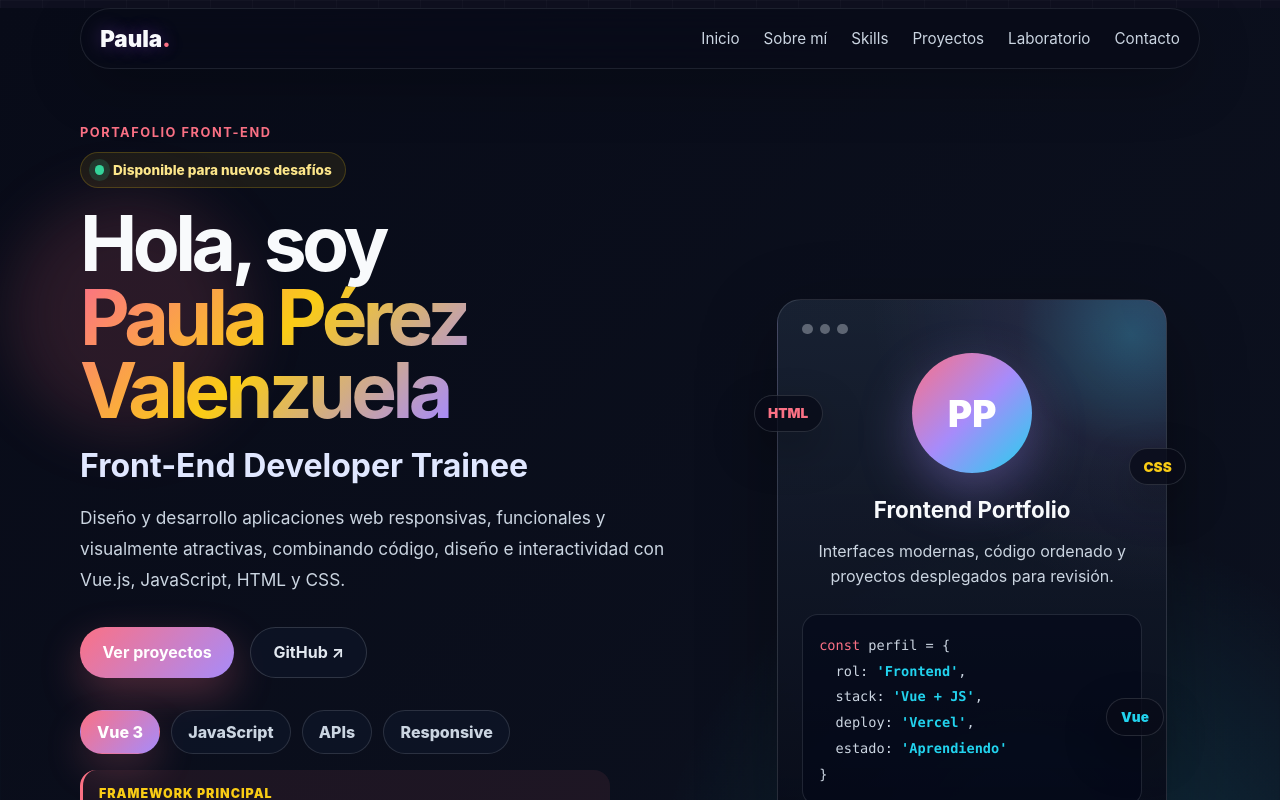
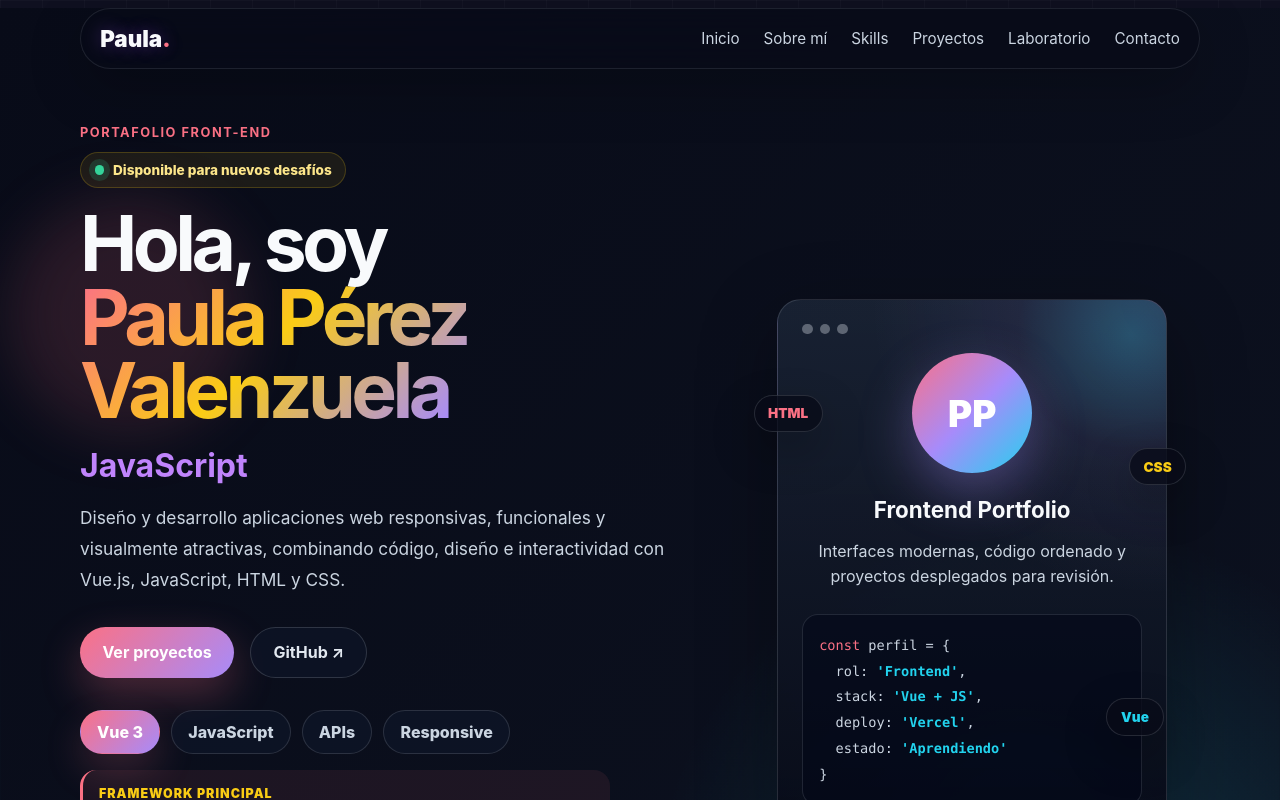
Before and after one commit to Paula-front/portafolio-paula, a Vue app: page / in a window 1280 px wide. Shown: the top 800 px of the page. Built offline with nearby package versions, Linux system fonts and the light colour scheme.

Commit message:
feat: mejorar hero con componente de texto rotativo reutilizable

```diff
--- /dev/null
+++ b/src/components/TextRotator.vue
@@ -0,0 +1,42 @@
+<template>
+  <span class="text-rotator">
+    {{ currentText }}
+  </span>
+</template>
+
+<script setup>
+import { ref, onMounted, onBeforeUnmount } from 'vue'
+
+const texts = [
+  'Desarrolladora Front-End',
+  'Vue.js',
+  'JavaScript',
+  'Diseño Web Responsivo',
+  'Creando aplicaciones web modernas'
+]
+
+const currentIndex = ref(0)
+const currentText = ref(texts[currentIndex.value])
+
+let intervalId = null
+
+onMounted(() => {
+  intervalId = setInterval(() => {
+    currentIndex.value = (currentIndex.value + 1) % texts.length
+    currentText.value = texts[currentIndex.value]
+  }, 2500)
+})
+
+onBeforeUnmount(() => {
+  clearInterval(intervalId)
+})
+</script>
+
+<style scoped>
+.text-rotator {
+  display: inline-block;
+  color: #c084fc;
+  font-weight: 700;
+  transition: opacity 0.3s ease;
+}
+</style>
--- a/src/components/sections/HeroSection.vue
+++ b/src/components/sections/HeroSection.vue
@@ -1,5 +1,6 @@
 <script setup>
 import { ref } from 'vue'
+import TextRotator from '../TextRotator.vue'
 
 const activeSkill = ref({
   name: 'Vue 3',
@@ -53,7 +54,9 @@ const selectSkill = (skill) => {
         <span>Paula Pérez Valenzuela</span>
       </h1>
 
-      <h2>Front-End Developer Trainee</h2>
+      <h2>
+  <TextRotator />
+</h2>
 
       <p class="hero__description">
         Diseño y desarrollo aplicaciones web responsivas, funcionales y visualmente
```
